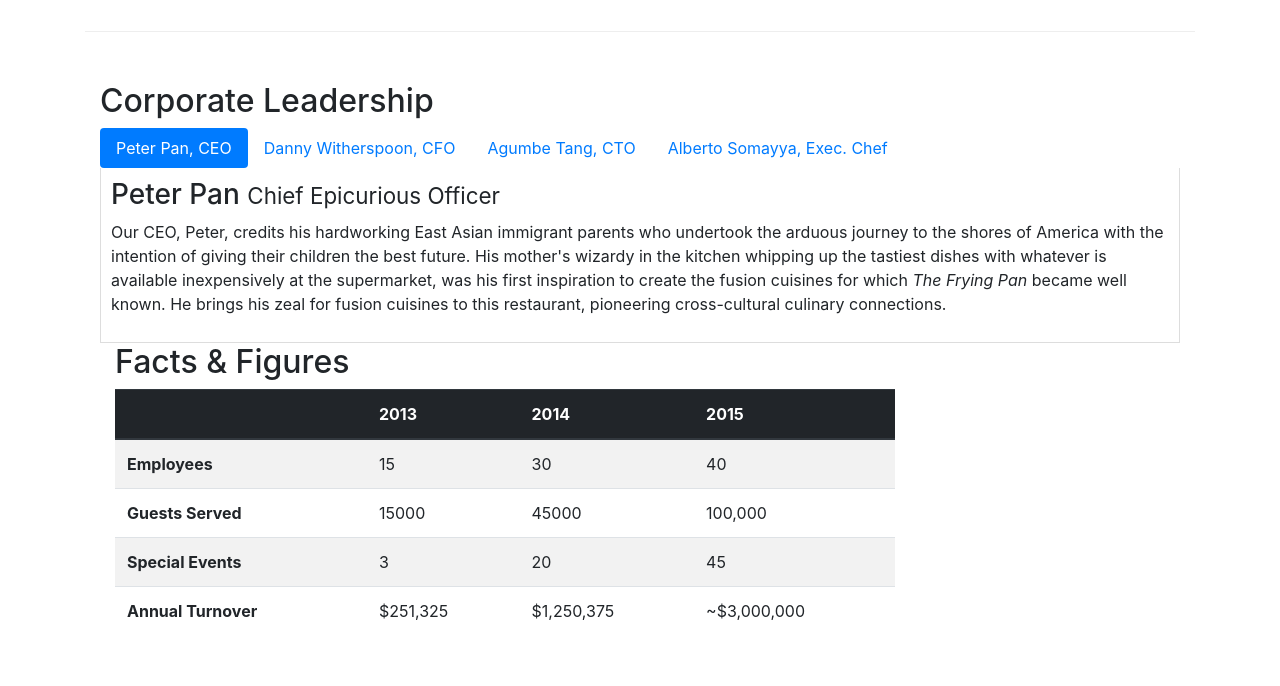
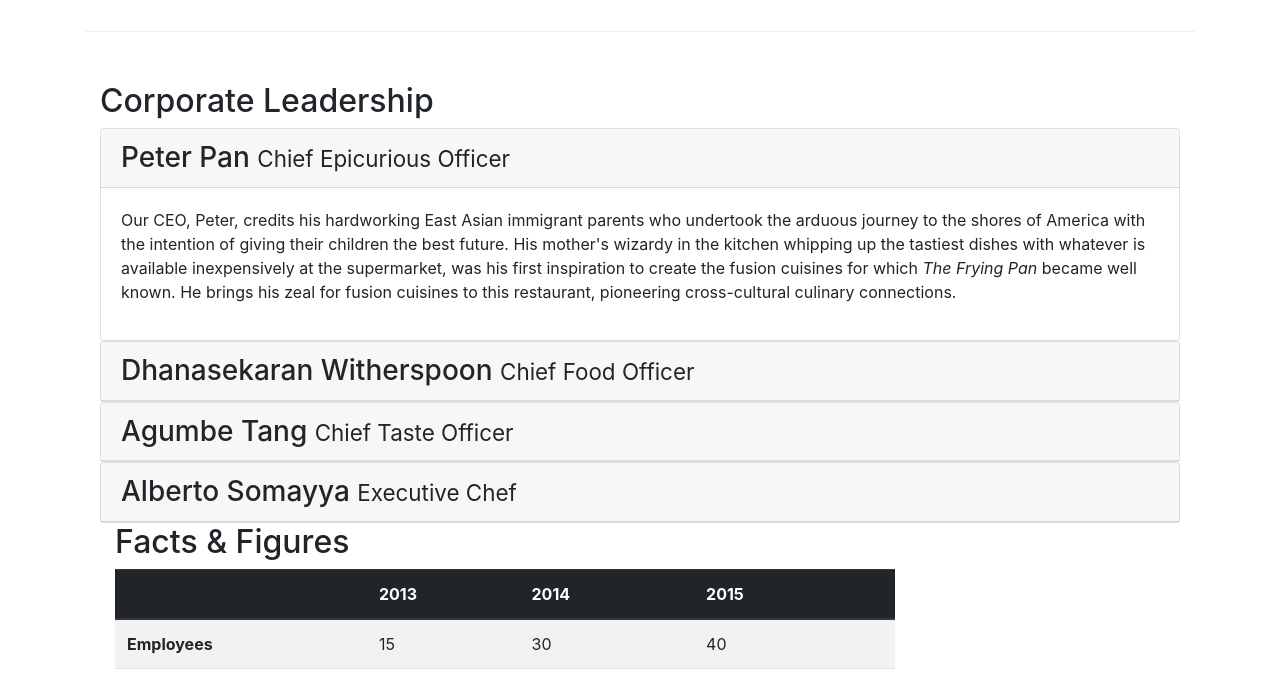
Before and after one commit to KowshikTata/Coursera-Bootstrap, a website: page aboutus.html in a window 1280 px wide. Shown: the part 940-1626 px from the top of the page. Drawn offline with nearby package versions, Linux system fonts and the light colour scheme.

Commit message:
Accordion

```diff
--- a/aboutus.html
+++ b/aboutus.html
@@ -103,6 +103,7 @@
             <div class="col-12">
                 <h2>Corporate Leadership</h2>
                 <!--Nav Tabs-->
+                <!--Nav pills
                 <ul class="nav nav-pills">
                     <li class="nav-item">
                       <a class="nav-link active" href="#peter"
@@ -120,25 +121,67 @@
                       <a class="nav-link" href="#alberto" role="tab"
                         data-toggle="tab">Alberto Somayya, Exec. Chef</a>
                     </li>
-                </ul>
-                <div class="tab-content">
-                    <div role="tabpanel" class="tab-pane fade show active" id="peter">
-                        <h3>Peter Pan <small>Chief Epicurious Officer</small></h3>
-                        <p class="d-none d-sm-block">Our CEO, Peter, credits his hardworking East Asian immigrant parents who undertook the arduous journey to the shores of America with the intention of giving their children the best future. His mother's wizardy in the kitchen whipping up the tastiest dishes with whatever is available inexpensively at the supermarket, was his first inspiration to create the fusion cuisines for which <em>The Frying Pan</em> became well known. He brings his zeal for fusion cuisines to this restaurant, pioneering cross-cultural culinary connections.</p>
+                </ul>-->
+                <div id="accordion">
+                    <div class="card">
+                        <div class="card-header" role="tab" id="peterhead">
+                        <h3 class="mb-0">
+                            <a data-toggle="collapse" data-target="#peter">
+                            Peter Pan <small>Chief Epicurious Officer</small>
+                            </a>
+                        </h3>
+                        </div>
+                        <div class="collapse show" id="peter" data-parent="#accordion">
+                            <div class="card-body">
+                                <p class="d-none d-sm-block">Our CEO, Peter, credits his hardworking East Asian immigrant parents who undertook the arduous journey to the shores of America with the intention of giving their children the best future. His mother's wizardy in the kitchen whipping up the tastiest dishes with whatever is available inexpensively at the supermarket, was his first inspiration to create the fusion cuisines for which <em>The Frying Pan</em> became well known. He brings his zeal for fusion cuisines to this restaurant, pioneering cross-cultural culinary connections.</p>
+                            </div>
+                        </div>
                     </div>
-                    <div role="tabpanel" class="tab-pane fade" id="danny">
-                        <h3>Dhanasekaran Witherspoon <small>Chief Food Officer</small></h3>
-                        <p class="d-none d-sm-block">Our CFO, Danny, as he is affectionately referred to by his colleagues, comes from a long established family tradition in farming and produce. His experiences growing up on a farm in the Australian outback gave him great appreciation for varieties of food sources. As he puts it in his own words, <em>Everything that runs, wins, and everything that stays, pays!</em></p>
+
+
+
+                    <div class="card">
+                        <div class="card-header" role="tab" id="dannyhead">
+                        <h3 class="mb-0">
+                            <a class="collapsed" data-toggle="collapse" data-target="#danny">
+                            Dhanasekaran Witherspoon <small>Chief Food Officer</small>
+                            </a>
+                        </h3>
                     </div>
-                    <div role="tabpanel" class="tab-pane fade" id="agumbe">
-                        <h3>Agumbe Tang <small>Chief Taste Officer</small></h3>
-                        <p class="d-none d-sm-block">Blessed with the most discerning gustatory sense, Agumbe, our CTO, personally ensures that every dish that we serve meets his exacting tastes. Our chefs dread the tongue lashing that ensues if their dish does not meet his exacting standards. He lives by his motto, <em>You click only if you survive my lick.</em></p>
+                    <div class="collapse" id="danny" data-parent="#accordion">
+                        <div class="card-body">
+                            <p class="d-none d-sm-block">Our CFO, Danny, as he is affectionately referred to by his colleagues, comes from a long established family tradition in farming and produce. His experiences growing up on a farm in the Australian outback gave him great appreciation for varieties of food sources. As he puts it in his own words, <em>Everything that runs, wins, and everything that stays, pays!</em></p>
+                        </div>
                     </div>
-                    <div role="tabpanel" class="tab-pane fade" id="alberto">
-                        <h3>Alberto Somayya <small>Executive Chef</small></h3>
+                </div>
+                <div class="card">
+                        <div class="card-header" role="tab" id="agumbehead">
+                        <h3 class="mb-0">
+                            <a class="collapsed" data-toggle="collapse" data-target="#agumbe">
+                            Agumbe Tang <small>Chief Taste Officer</small>
+                            </a>
+                        </h3>
+                    </div>
+                    <div class="collapse" id="agumbe" data-parent="#accordion">
+                        <div class="card-body">
+                            <p class="d-none d-sm-block">Blessed with the most discerning gustatory sense, Agumbe, our CTO, personally ensures that every dish that we serve meets his exacting tastes. Our chefs dread the tongue lashing that ensues if their dish does not meet his exacting standards. He lives by his motto, <em>You click only if you survive my lick.</em></p>
+                        </div>
+                    </div>
+                </div>
+                <div class="card">
+                    <div class="card-header" role="tab" id="albertohead">
+                    <h3 class="mb-0">
+                        <a class="collapsed" data-toggle="collapse" data-target="#alberto">
+                        Alberto Somayya <small>Executive Chef</small>
+                        </a>
+                    </h3>
+                </div>
+                <div class="collapse" id="alberto" data-parent="#accordion">
+                    <div class="card-body">
                         <p class="d-none d-sm-block">Award winning three-star Michelin chef with wide International experience having worked closely with whos-who in the culinary world, he specializes in creating mouthwatering Indo-Italian fusion experiences. He says, <em>Put together the cuisines from the two craziest cultures, and you get a winning hit! Amma Mia!</em></p>
-
                     </div>
+                </div>
+            </div>
             </div>
             <div class="col-12 col-sm-9">
                 <h2>Facts &amp; Figures</h2>
```
